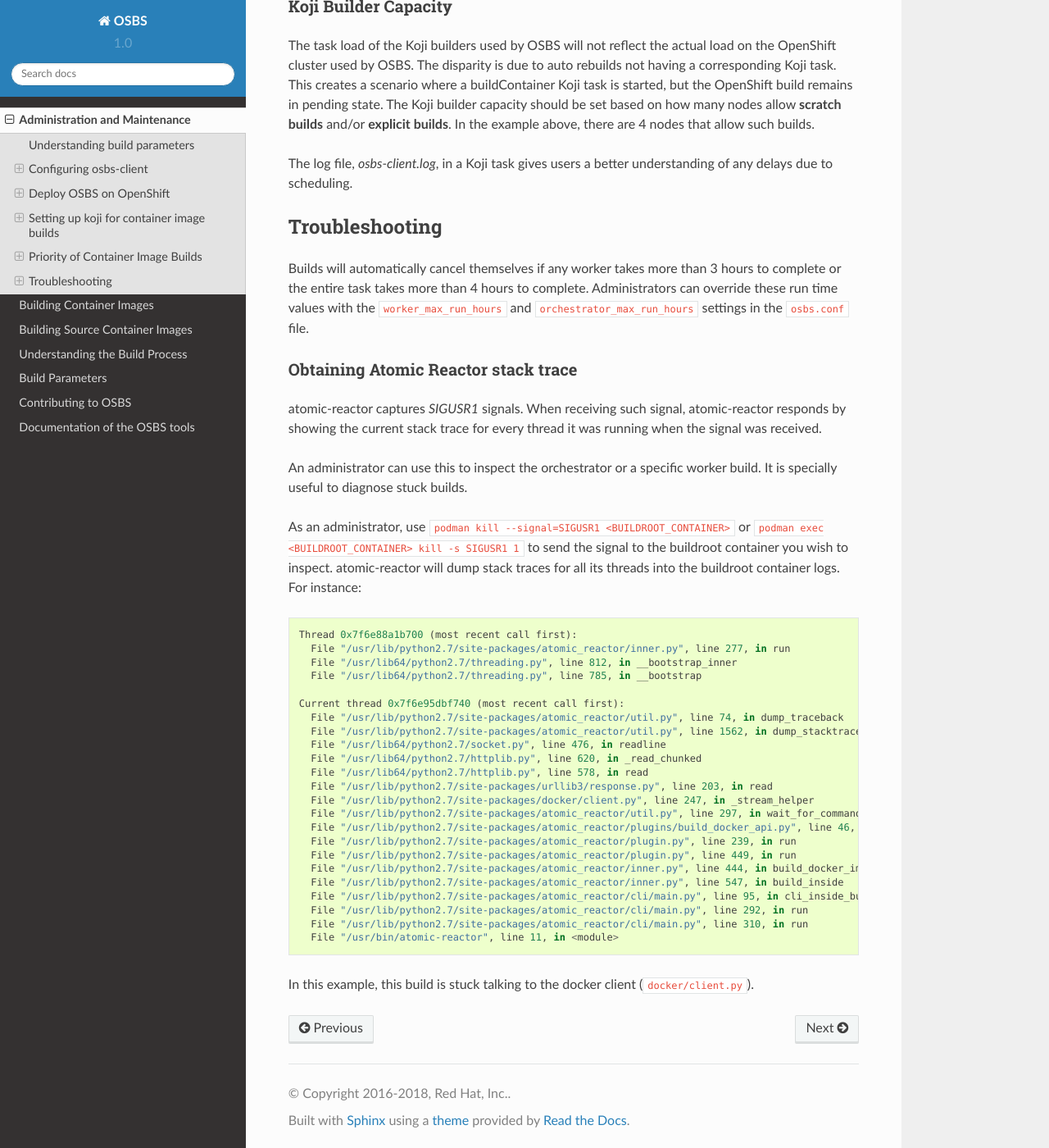
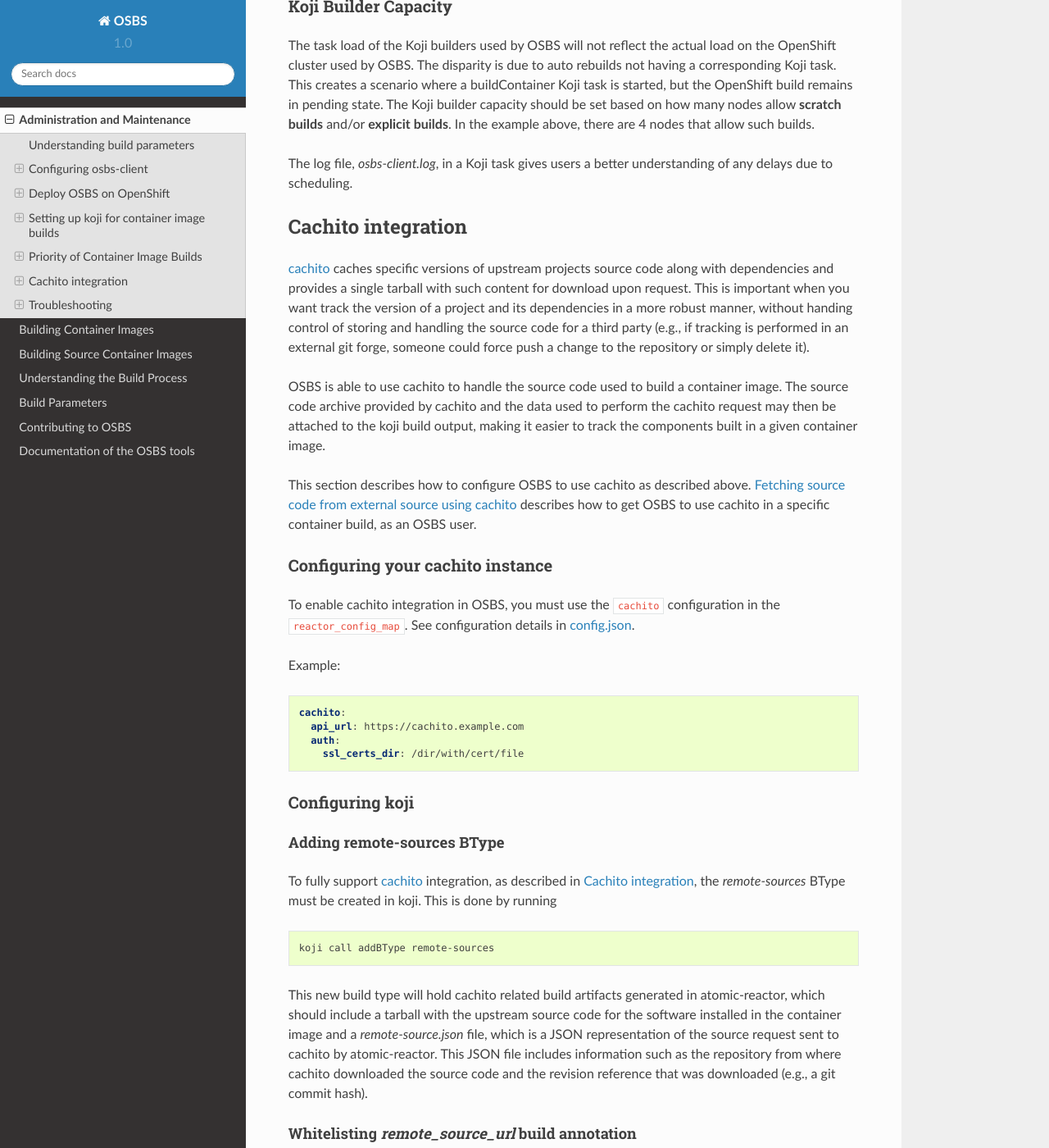
Before and after one commit to containerbuildsystem/osbs-docs, a Sphinx documentation site: the page built from docs/admins.rst, in a window 1280 px wide and 1400 px high, scrolled down 8877 px. Shown: the whole window at 82% size. Built offline with Sphinx 7.4.7 and the Read the Docs theme 2.0.0, drawn with Linux system fonts in a browser that asks for light colours; some of the changed text lies outside the part shown.

Commit message:
Document cachito integration
Signed-off-by: Athos Ribeiro <athos@redhat.com>

```diff
--- a/docs/admins.rst
+++ b/docs/admins.rst
@@ -500,6 +502,77 @@
 The log file, *osbs-client.log*, in a Koji task gives users a better
 understanding of any delays due to scheduling.
 
+.. _cachito-integration:
+
+Cachito integration
+-------------------
+
+cachito_ caches specific versions of upstream projects source code along with
+dependencies and provides a single tarball with such content for download upon
+request. This is important when you want track the version of a project and its
+dependencies in a more robust manner, without handing control of storing and
+handling the source code for a third party (e.g., if tracking is performed in
+an external git forge, someone could force push a change to the repository or
+simply delete it).
+
+OSBS is able to use cachito to handle the source code used to build a container
+image. The source code archive provided by cachito and the data used to perform
+the cachito request may then be attached to the koji build output, making it
+easier to track the components built in a given container image.
+
+This section describes how to configure OSBS to use cachito as described above.
+:ref:`cachito-usage` describes how to get OSBS to use cachito in
+a specific container build, as an OSBS user.
+
+Configuring your cachito instance
+~~~~~~~~~~~~~~~~~~~~~~~~~~~~~~~~~
+
+To enable cachito integration in OSBS, you must use the ``cachito``
+configuration in the ``reactor_config_map``. See configuration details in
+`config.json`_.
+
+Example:
+
+.. code-block:: yaml
+
+  cachito:
+    api_url: https://cachito.example.com
+    auth:
+      ssl_certs_dir: /dir/with/cert/file
+
+Configuring koji
+~~~~~~~~~~~~~~~~
+
+Adding remote-sources BType
+''''''''''''''''''''''''''''
+
+To fully support cachito_ integration, as described in
+:ref:`cachito-integration`, the `remote-sources`
+BType must be created in koji. This is done by running
+
+.. code-block:: shell
+
+  koji call addBType remote-sources
+
+This new build type will hold cachito related build artifacts generated in
+atomic-reactor, which should include a tarball with the upstream source code
+for the software installed in the container image and a `remote-source.json`
+file, which is a JSON representation of the source request sent to cachito by
+atomic-reactor. This JSON file includes information such as the repository from
+where cachito downloaded the source code and the revision reference that was
+downloaded (e.g., a git commit hash).
+
+Whitelisting `remote_source_url` build annotation
+'''''''''''''''''''''''''''''''''''''''''''''''''
+In addition to adding the new BType to koji, you may also want to whitelist the
+OpenShift `remote_source_url` build annotation. This is specially useful for
+scratch builds, where a koji build is not generated and users would not have
+information about how the sources were fetch for that build easily available.
+whitelist-annotations_ describes the steps needed to whitelist OpenShift build
+annotations.
+
+.. _cachito: https://github.com/release-engineering/cachito
+
 Troubleshooting
 ---------------
 
```
Also changed, not shown: other parts of docs/admins.rst (+2 -0 lines), docs/users.rst (+37 -0 lines).
